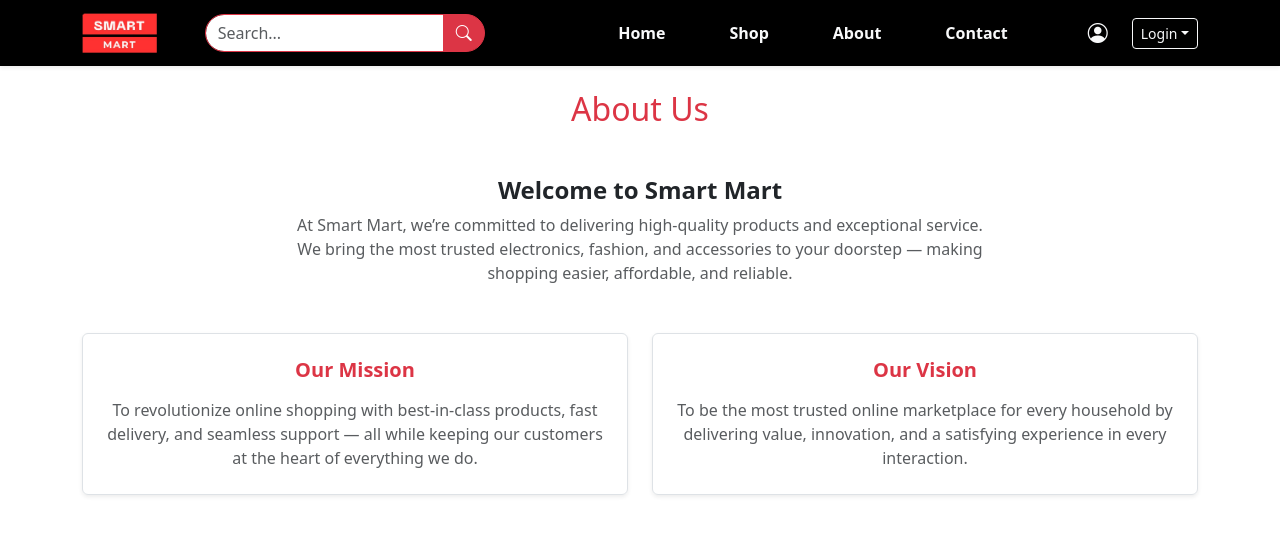
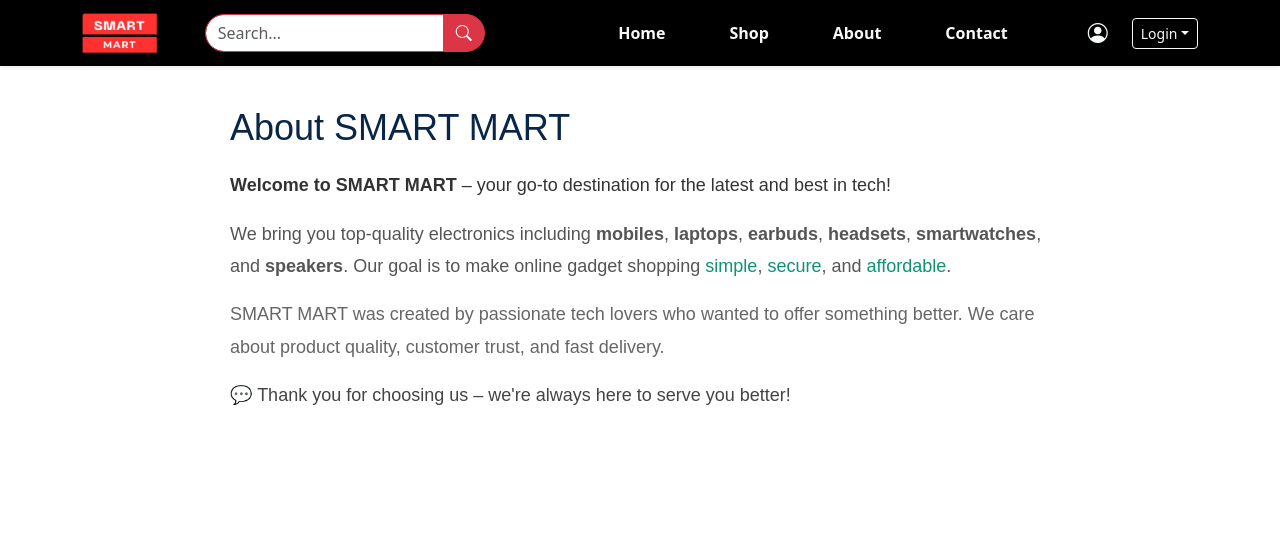
Before and after one commit to 2025smartmart/smartmart-website, a React (Vite) app in the folder Frontend/: page /about in a window 1280 px wide. Shown: the top 534 px of the page. Built offline with nearby package versions, Linux system fonts and the light colour scheme.

Commit message:
Update About.jsx
done

```diff
--- a/Frontend/src/pages/About.jsx
+++ b/Frontend/src/pages/About.jsx
@@ -2,42 +2,25 @@
 
 const About = () => {
   return (
-    <div className="container py-4">
-      {/* Page Title */}
-      <h2 className="text-center text-danger mb-5">About Us</h2>
+    <div style={{ padding: '40px', maxWidth: '900px', margin: '0 auto', fontFamily: 'Arial, sans-serif' }}>
+      <h1 style={{ fontSize: '36px', color: '#0A2647', marginBottom: '20px' }}>About SMART MART</h1>
 
-      {/* Welcome Section */}
-      <div className="text-center mb-5">
-        <h4 className="fw-bold text-dark">Welcome to Smart Mart</h4>
-        <p className="text-muted mx-auto" style={{ maxWidth: '700px' }}>
-          At Smart Mart, we’re committed to delivering high-quality products and exceptional service.
-          We bring the most trusted electronics, fashion, and accessories to your doorstep —
-          making shopping easier, affordable, and reliable.
-        </p>
-      </div>
+      <p style={{ fontSize: '18px', color: '#333', lineHeight: '1.8' }}>
+        <strong>Welcome to SMART MART </strong> – your go-to destination for the latest and best in tech!
+      </p>
 
-      {/* Mission & Vision */}
-      <div className="row g-4">
-        <div className="col-md-6">
-          <div className="p-4 border rounded shadow-sm h-100 text-center">
-            <h5 className="text-danger fw-semibold mb-3">Our Mission</h5>
-            <p className="text-muted mb-0">
-              To revolutionize online shopping with best-in-class products, fast delivery,
-              and seamless support — all while keeping our customers at the heart of everything we do.
-            </p>
-          </div>
-        </div>
+      <p style={{ fontSize: '18px', color: '#555', lineHeight: '1.8' }}>
+        We bring you top-quality electronics including <strong>mobiles</strong>, <strong>laptops</strong>, <strong>earbuds</strong>, <strong>headsets</strong>, <strong>smartwatches</strong>, and <strong>speakers</strong>.
+        Our goal is to make online gadget shopping <span style={{ color: '#0D9276' }}>simple</span>, <span style={{ color: '#0D9276' }}>secure</span>, and <span style={{ color: '#0D9276' }}>affordable</span>.
+      </p>
 
-        <div className="col-md-6">
-          <div className="p-4 border rounded shadow-sm h-100 text-center">
-            <h5 className="text-danger fw-semibold mb-3">Our Vision</h5>
-            <p className="text-muted mb-0">
-              To be the most trusted online marketplace for every household by delivering value,
-              innovation, and a satisfying experience in every interaction.
-            </p>
-          </div>
-        </div>
-      </div>
+      <p style={{ fontSize: '18px', color: '#666', lineHeight: '1.8' }}>
+        SMART MART was created by passionate tech lovers who wanted to offer something better. We care about product quality, customer trust, and fast delivery.
+      </p>
+
+      <p style={{ fontSize: '18px', color: '#444', lineHeight: '1.8' }}>
+        💬 Thank you for choosing us – we're always here to serve you better!
+      </p>
     </div>
   );
 };
```
